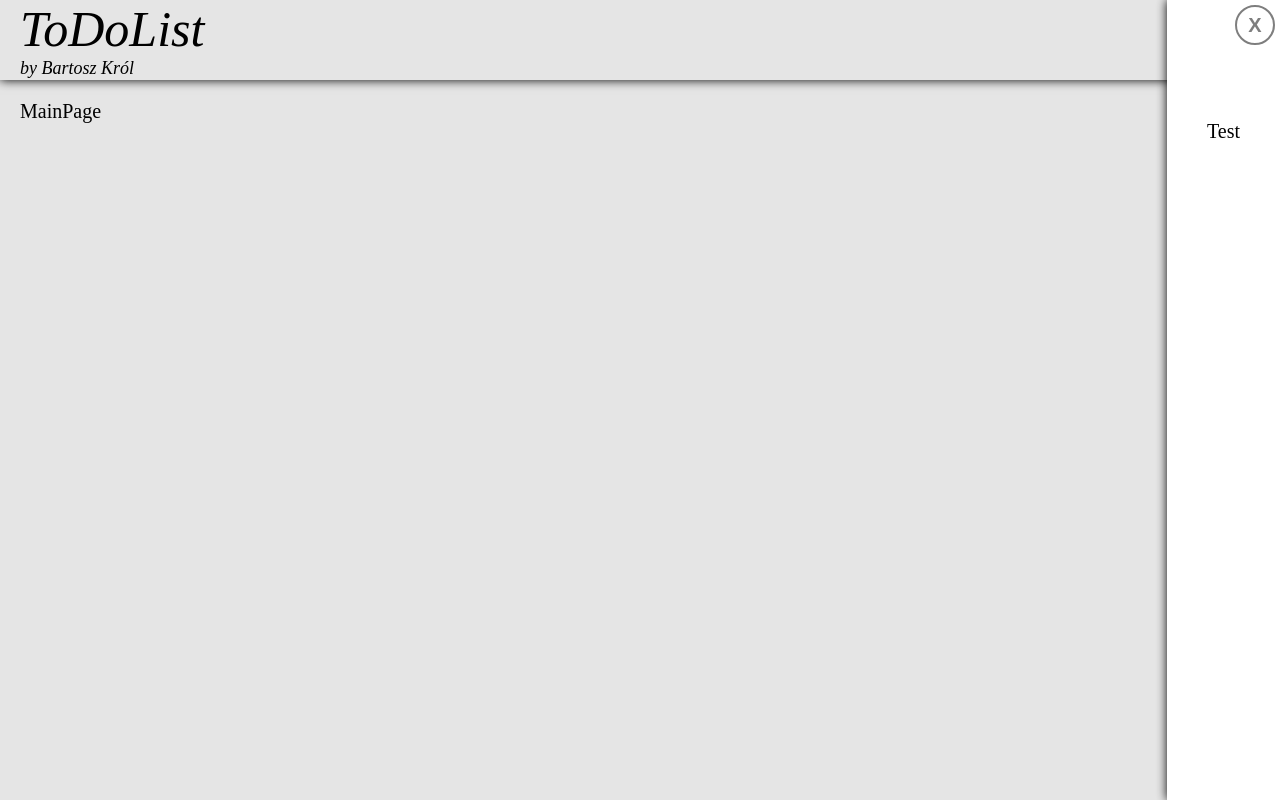
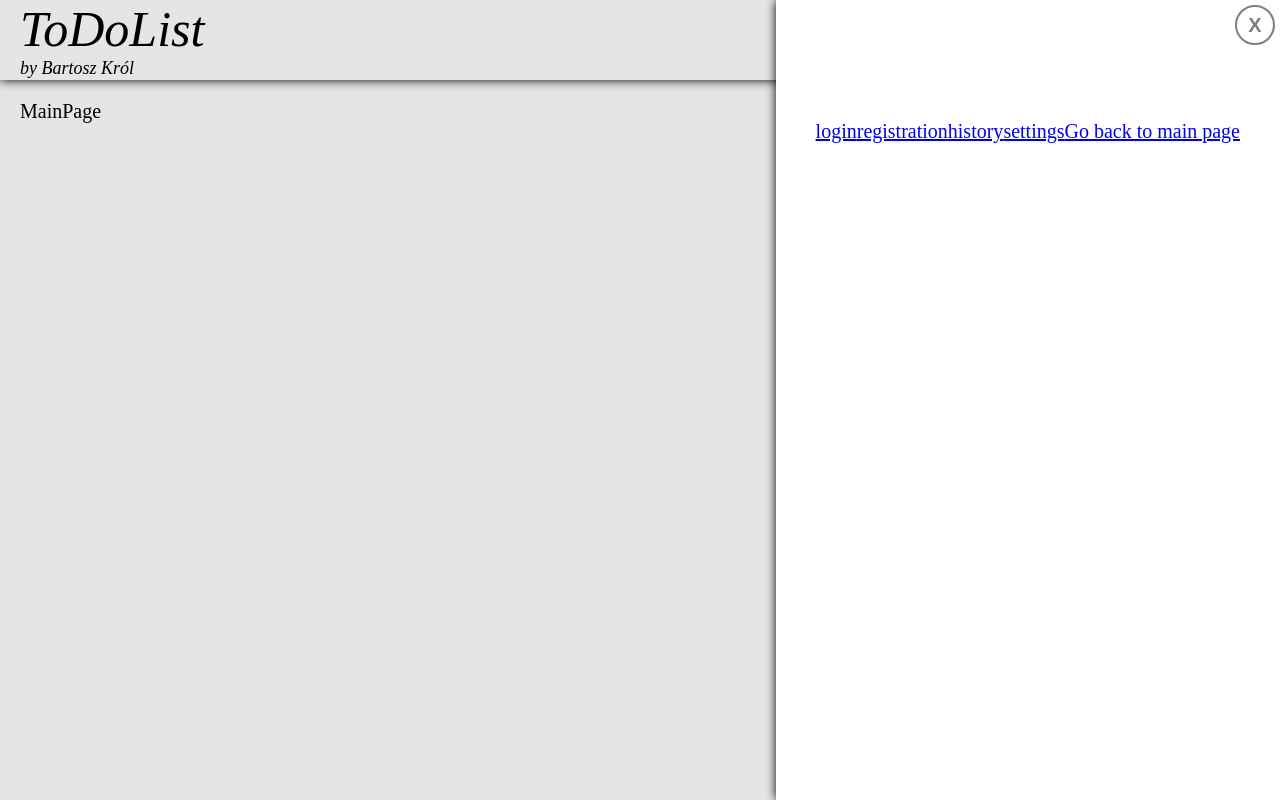
Before and after one commit to bartokrol/ToDoList-React, a React (Create React App) app: page / in a window 1280 px wide. Both pictures are taken after a click on the button 1240 px from the left and 40 px from the top of the page. Built offline with nearby package versions, Linux system fonts and the light colour scheme.

Commit message:
9-create constants for routes, implement Link components in drawer

```diff
--- a/src/components/drawer/Drawer.tsx
+++ b/src/components/drawer/Drawer.tsx
@@ -1,6 +1,8 @@
 import styles from './drawer.module.scss';
 import { useDrawerState } from './hooks/useDrawerState';
 import { DrawerType } from './index.model';
+import { Link } from 'react-router-dom';
+import { ROUTES_PATHS } from '../../infrastructure/routing/constants';
 
 export const Drawer = ({ isOpen, dialogRef, closeAction }: DrawerType) => {
     const isInitialized = useDrawerState({ isOpen, dialogRef });
@@ -9,7 +11,13 @@ export const Drawer = ({ isOpen, dialogRef, closeAction }: DrawerType) => {
         <dialog className={styles.drawer} ref={dialogRef} data-css-is-open={isInitialized}>
             <div className={styles.wrapper}>
                 <button className={styles.closeButton} onClick={closeAction}>{'X'}</button>
-                <div className={styles.content}>{'Test'}</div>
+                <div className={styles.content}>
+                    <Link to={ROUTES_PATHS.loginPage}>{'login'}</Link>
+                    <Link to={ROUTES_PATHS.registrationPage}>{'registration'}</Link>
+                    <Link to={ROUTES_PATHS.historyPage}>{'history'}</Link>
+                    <Link to={ROUTES_PATHS.settingsPage}>{'settings'}</Link>
+                    <Link to={ROUTES_PATHS.mainPage}>{'Go back to main page'}</Link>
+                </div>
             </div>
         </dialog>);
 };
--- a/src/index.tsx
+++ b/src/index.tsx
@@ -2,9 +2,10 @@ import React from 'react';
 import ReactDOM from 'react-dom/client';
 import './index.scss';
 import reportWebVitals from './reportWebVitals';
-import { RouterProvider } from 'react-router-dom';
+import { BrowserRouter, Route, Routes } from 'react-router-dom';
 import { Layout } from './layout/Layout';
-import { ROUTER } from './infrastructure/routing/router';
+import { ROUTES } from './infrastructure/routing/constants';
+import { ErrorPage } from './infrastructure/routing/components/errorPage/ErrorPage';
 
 const root = ReactDOM.createRoot(
   document.getElementById('root') as HTMLElement,
@@ -12,9 +13,24 @@ const root = ReactDOM.createRoot(
 
 root.render(
     <React.StrictMode>
-        <Layout>
-            <RouterProvider router={ROUTER} />
-        </Layout>
+        <BrowserRouter>
+            <Layout>
+                <Routes>
+                    {ROUTES.map(route => (
+                        <Route
+                            Component={route.component}
+                            path={route.path}
+                            key={route.path}
+                        />
+                    ))}
+                    <Route
+                        path={'*'}
+                        element={<ErrorPage />}
+                    />
+                </Routes>
+                {/*<RouterProvider router={ROUTER} />*/}
+            </Layout>
+        </BrowserRouter>
     </React.StrictMode>,
 );
 
--- a/src/infrastructure/routing/constants.ts
+++ b/src/infrastructure/routing/constants.ts
@@ -4,32 +4,39 @@ import { LoginPage } from '../../views/login/LoginPage';
 import { SettingsPage } from '../../views/settings/SettingsPage';
 import { ToDoListPage } from '../../views/toDoList/ToDoListPage';
 import { RegistrationPage } from '../../views/registration/RegistrationPage';
-import { ErrorPage } from './components/errorPage/ErrorPage';
+
+export enum ROUTES_PATHS {
+  mainPage = '/',
+  historyPage = '/history',
+  loginPage = '/login',
+  settingsPage = '/settings',
+  toDoListPage = '/toDoList',
+  registrationPage = '/registration',
+}
 
 export const ROUTES = [
     {
-        path: '/',
+        path: ROUTES_PATHS.mainPage,
         component: MainPage,
-        errorElement: ErrorPage,
     },
     {
-        path: '/history',
+        path: ROUTES_PATHS.historyPage,
         component: HistoryPage,
     },
     {
-        path: '/login',
+        path: ROUTES_PATHS.loginPage,
         component: LoginPage,
     },
     {
-        path: '/settings',
+        path: ROUTES_PATHS.settingsPage,
         component: SettingsPage,
     },
     {
-        path: '/toDoList',
+        path: ROUTES_PATHS.toDoListPage,
         component: ToDoListPage,
     },
     {
-        path: '/registration',
+        path: ROUTES_PATHS.registrationPage,
         component: RegistrationPage,
     },
 ];
--- a/src/infrastructure/routing/router.tsx
+++ /dev/null
@@ -1,10 +0,0 @@
-import { createBrowserRouter } from 'react-router-dom';
-import { ROUTES } from './constants';
-import React from 'react';
-
-export const ROUTER = createBrowserRouter(ROUTES.map(route => ({
-    path: route.path,
-    element: <route.component />,
-    ...(route.errorElement && { errorElement: <route.errorElement /> }),
-})),
-);
```
